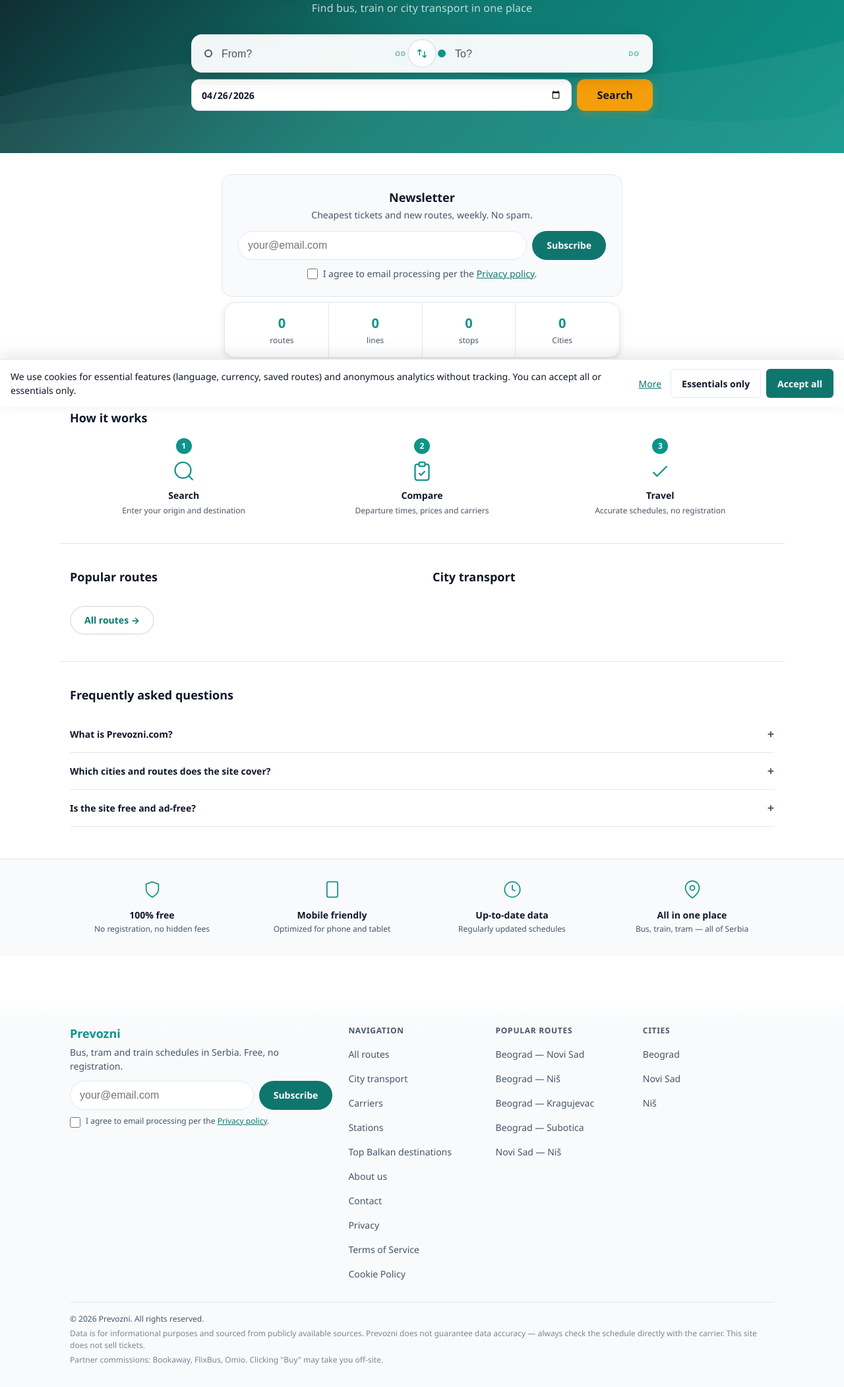
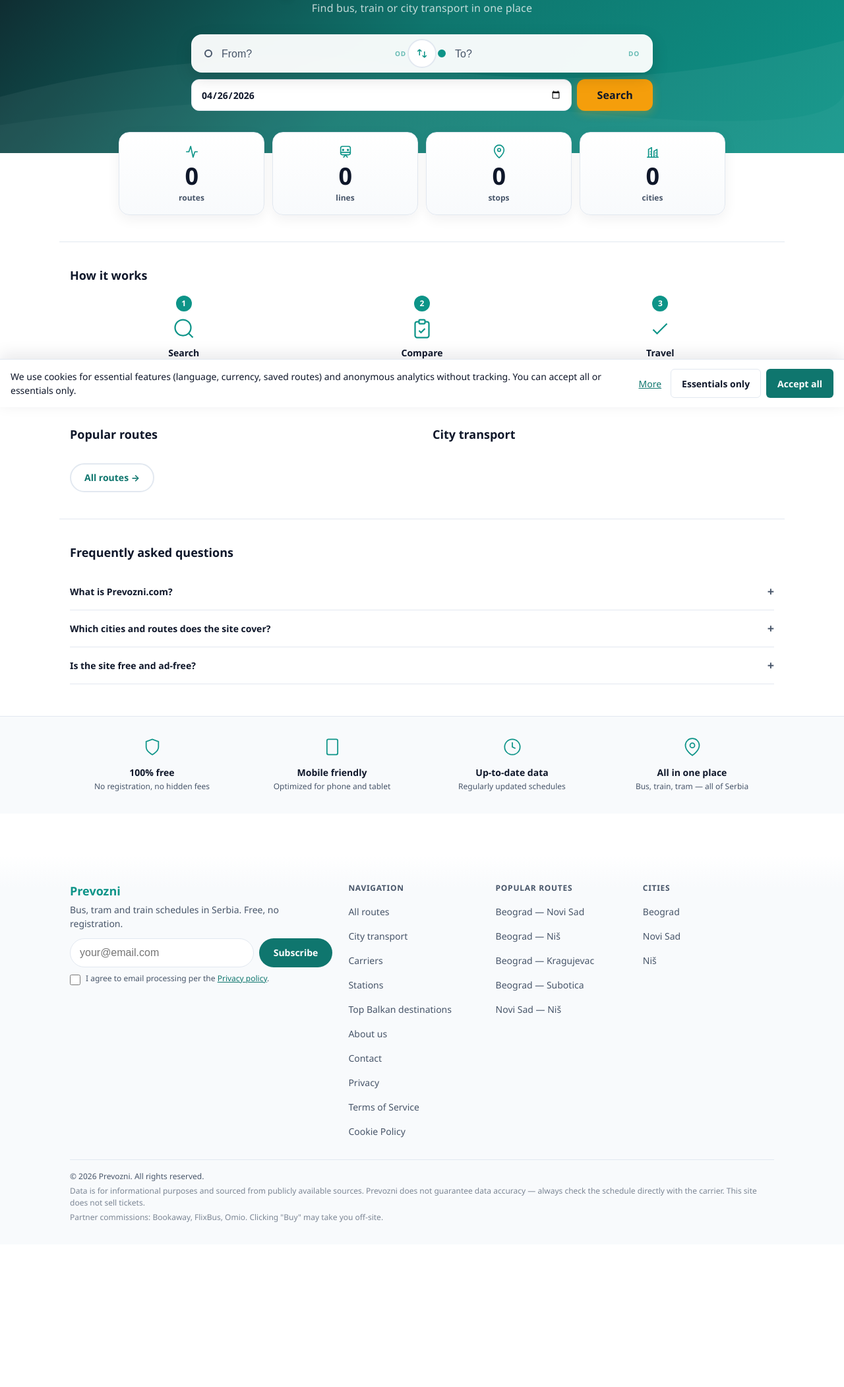
Before and after one commit to klaschukk/transit-aggregator, a Flask app: page /en/ in a window 1280 px wide. Shown: the part 183-2285 px from the top of the page at 66% size. After the commit the page ends 2035 px from the top, so only its background shows below. Run offline with Flask 3, Linux system fonts and the light colour scheme; data that the repository does not hold is empty; parts of the project's set-up code (start-up, migrations or seed data) failed here and were passed over.

Commit message:
fix(ux): home/search/privacy polish
- /pretraga/ active sort pill: hovering an .sort-btn--active pill let
  the .sort-btn:hover rule override the white text color to teal —
  same color as the dark teal background, so the label disappeared.
  Add .sort-btn--active:hover that holds the white-on-teal contrast.

- Home: drop the newsletter strip that sat between the hero and the
  stats. It interrupted the search → scroll → product flow on first
  visit; the footer form already covers acquisition. Test updated.

- Home stats: redesign from a flat 4-column strip to a card grid with
  icons, gradient surface, hover lift, mobile 2x2. Real numbers, real
  hierarchy.

- /privatnost/: add 70ch .prose styles (h2/h3/p/code/links/lists) so
  the long-form policy reads as a document, not a wall. Add the missing
  privacy.cookies_ab_h / privacy.cookies_ab_body i18n keys (sr/en/ru)
  that were rendering as raw strings on the page.

```diff
--- a/app/i18n.py
+++ b/app/i18n.py
@@ -95,6 +95,25 @@ TRANSLATIONS: dict[str, dict[str, str]] = {
         'sr': 'Kolačići',
         'en': 'Cookies',
         'ru': 'Cookies',
+    },
+    'privacy.cookies_ab_h': {
+        'sr': 'A/B testiranje',
+        'en': 'A/B testing',
+        'ru': 'A/B-тестирование',
+    },
+    'privacy.cookies_ab_body': {
+        'sr': 'Da bismo merili koje varijante stranica daju bolje iskustvo, '
+              'koristimo prvi kolačić <code>ab_v1</code> (1 godina). On '
+              'sadrži samo nasumičan identifikator i ne povezuje se ni sa '
+              'jednim ličnim podatkom.',
+        'en': 'To measure which page variants deliver a better experience, '
+              'we set a first-party <code>ab_v1</code> cookie (1 year). It '
+              'contains only a random identifier and is not linked to any '
+              'personal data.',
+        'ru': 'Чтобы понять какие варианты страниц работают лучше, мы '
+              'устанавливаем cookie <code>ab_v1</code> (на 1 год). В нём '
+              'хранится только случайный идентификатор, не связанный ни с '
+              'какими личными данными.',
     },
     'privacy.cookies_body': {
         'sr': 'Koristimo samo neophodne kolačiće (npr. CSRF token). Ne koristimo reklamne niti praćeće kolačiće trećih strana.',
--- a/app/static/css/app.css
+++ b/app/static/css/app.css
@@ -802,28 +854,63 @@ small { font-size: var(--text-sm); color: var(--color-text-muted); }
   box-shadow: 0 6px 20px rgba(245,158,11,.4);
 }
 
-/* Stats bar */
+/* Stats bar — small icon above the number, gradient background per item,
+   sits half-overlapping the hero so it reads as a "card hovering on the
+   hero" instead of a flat strip. Switches to 2x2 below 640px and a
+   compact stack at 380px. */
 .home-stats {
-  display: flex;
-  justify-content: center;
-  gap: 0;
-  background: var(--color-bg);
-  border: 1px solid var(--color-border);
-  border-radius: var(--radius-lg);
-  margin-top: -24px;
+  display: grid;
+  grid-template-columns: repeat(4, 1fr);
+  gap: 12px;
+  background: transparent;
+  border: 0;
+  border-radius: 0;
+  margin-top: -32px;
   position: relative;
   z-index: 10;
-  box-shadow: var(--shadow-md);
-  overflow: hidden;
+  box-shadow: none;
+  overflow: visible;
+  padding: 0;
 }
 .home-stats__item {
-  flex: 1;
   text-align: center;
-  padding: 16px 8px;
+  padding: 18px 12px 16px;
+  background: linear-gradient(180deg, #ffffff 0%, var(--color-bg-alt) 100%);
+  border: 1px solid var(--color-border);
+  border-radius: var(--radius-lg);
+  box-shadow: 0 6px 20px rgba(15, 23, 42, .06);
+  transition: transform .18s ease, box-shadow .18s ease;
 }
 .home-stats__item + .home-stats__item { border-left: 1px solid var(--color-border); }
-.home-stats__num { font-size: var(--text-xl); font-weight: 800; color: var(--color-primary); }
-.home-stats__label { font-size: var(--text-xs); color: var(--color-text-muted); margin-top: 2px; }
+.home-stats__icon {
+  display: block;
+  width: 22px; height: 22px;
+  margin: 0 auto 6px;
+  color: var(--color-primary);
+  stroke-linecap: round;
+  stroke-linejoin: round;
+}
+.home-stats__num {
+  font-size: var(--text-2xl);
+  font-weight: 800;
+  color: var(--color-text);
+  font-variant-numeric: tabular-nums;
+  line-height: 1.1;
+  letter-spacing: -.02em;
+}
+.home-stats__label {
+  font-size: var(--text-xs);
+  color: var(--color-text-muted);
+  margin-top: 4px;
+  font-weight: 600;
+  text-transform: lowercase;
+}
+@media (hover: hover) {
+  .home-stats__item:hover {
+    transform: translateY(-2px);
+    box-shadow: 0 10px 26px rgba(15, 23, 42, .10);
+  }
+}
 
 /* Home sections */
 .home-section {
@@ -930,7 +1017,7 @@ small { font-size: var(--text-sm); color: var(--color-text-muted); }
     margin: 0 -18px;
     z-index: 3;
   }
-  .home-stats { max-width: 600px; margin-left: auto; margin-right: auto; }
+  .home-stats { max-width: 920px; margin-left: auto; margin-right: auto; }
   .home-duo { flex-direction: row; }
   .home-duo__col { flex: 1; min-width: 0; }
 }
--- a/app/templates/index.html
+++ b/app/templates/index.html
@@ -44,36 +44,41 @@
   </div>
 </section>
 
-<!-- ═══════ NEWSLETTER ═══════ -->
-<section class="home-newsletter container fade-in">
-  {% from '_partials/_newsletter_form.html' import newsletter_form with context %}
-  {{ newsletter_form(source='home', variant='hero') }}
-</section>
-
 {# Top-of-fold ad — leaderboard/728×90 desktop, responsive mobile.
-   Sits between newsletter (low-engagement, easy to scroll past) and
-   stats (anchor content). Highest-RPM home placement per AdSense
-   travel-niche benchmarks. #}
+   Sits above stats (anchor content). Highest-RPM home placement per
+   AdSense travel-niche benchmarks. #}
 <div class="container">
   {% from '_partials/_ad_slot.html' import ad_slot with context %}
   {{ ad_slot('home_top', format='leaderboard') }}
 </div>
 
 <!-- ═══════ STATS ═══════ -->
-<section class="home-stats container fade-in">
+<section class="home-stats container fade-in" aria-label="{{ _('home.valueprop_aria') }}">
   <div class="home-stats__item">
+    <svg class="home-stats__icon" viewBox="0 0 24 24" fill="none" stroke="currentColor" stroke-width="1.8" aria-hidden="true">
+      <path d="M3 12h4l3-9 4 18 3-9h4"/>
+    </svg>
     <div class="home-stats__num">{{ stats.routes }}</div>
     <div class="home-stats__label">{{ _('common.routes') }}</div>
   </div>
   <div class="home-stats__item">
+    <svg class="home-stats__icon" viewBox="0 0 24 24" fill="none" stroke="currentColor" stroke-width="1.8" aria-hidden="true">
+      <rect x="4" y="3" width="16" height="14" rx="3"/><path d="M4 13h16M9 21l3-4 3 4"/><circle cx="8" cy="9" r="1" fill="currentColor"/><circle cx="16" cy="9" r="1" fill="currentColor"/>
+    </svg>
     <div class="home-stats__num">{{ stats.lines }}</div>
     <div class="home-stats__label">{{ _('common.lines') }}</div>
   </div>
   <div class="home-stats__item">
+    <svg class="home-stats__icon" viewBox="0 0 24 24" fill="none" stroke="currentColor" stroke-width="1.8" aria-hidden="true">
+      <path d="M12 22s8-7 8-13a8 8 0 10-16 0c0 6 8 13 8 13z"/><circle cx="12" cy="9" r="2.5"/>
+    </svg>
     <div class="home-stats__num">{{ stats.stops }}</div>
     <div class="home-stats__label">{{ _('common.stops') }}</div>
   </div>
   <div class="home-stats__item">
+    <svg class="home-stats__icon" viewBox="0 0 24 24" fill="none" stroke="currentColor" stroke-width="1.8" aria-hidden="true">
+      <path d="M3 21h18M5 21V8l5-3v16M14 21V11l5-3v13"/><path d="M8 12h.01M8 16h.01M17 14h.01M17 18h.01"/>
+    </svg>
     <div class="home-stats__num">{{ stats.cities }}</div>
     <div class="home-stats__label">{{ _('footer.cities') }}</div>
   </div>
```
Also changed, not shown: other parts of app/static/css/app.css (+66 -2 lines), tests/test_activation.py (+4 -3 lines).
